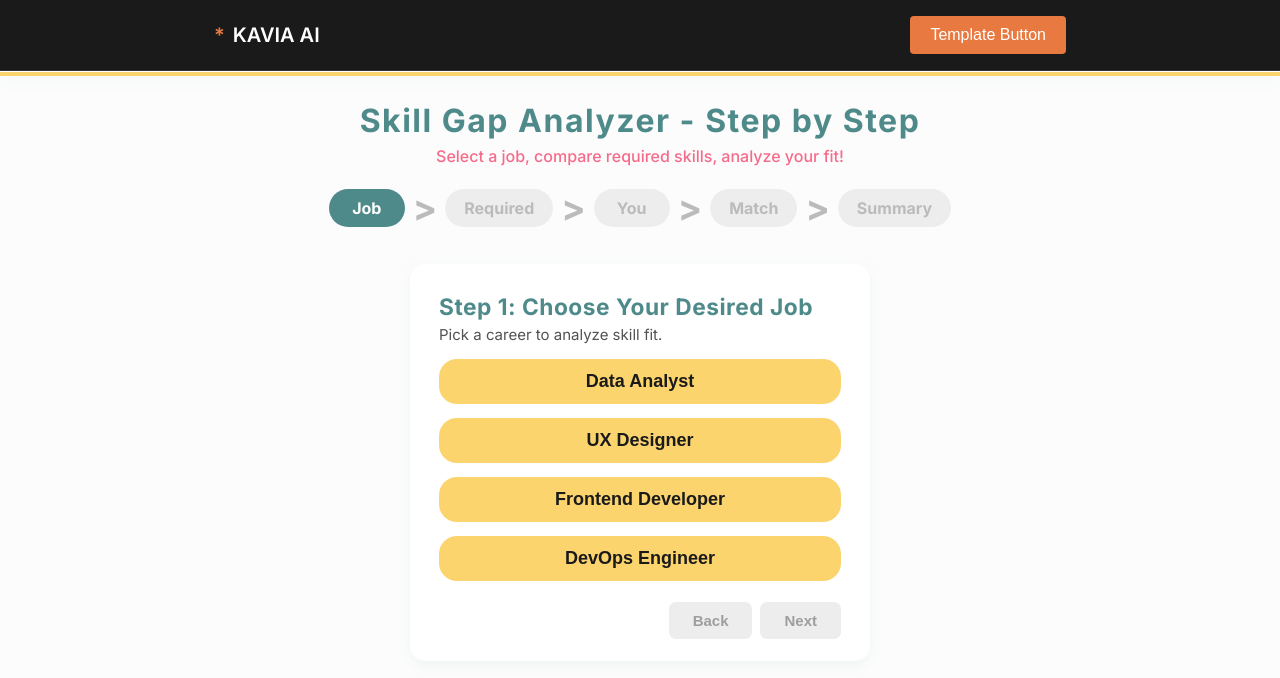
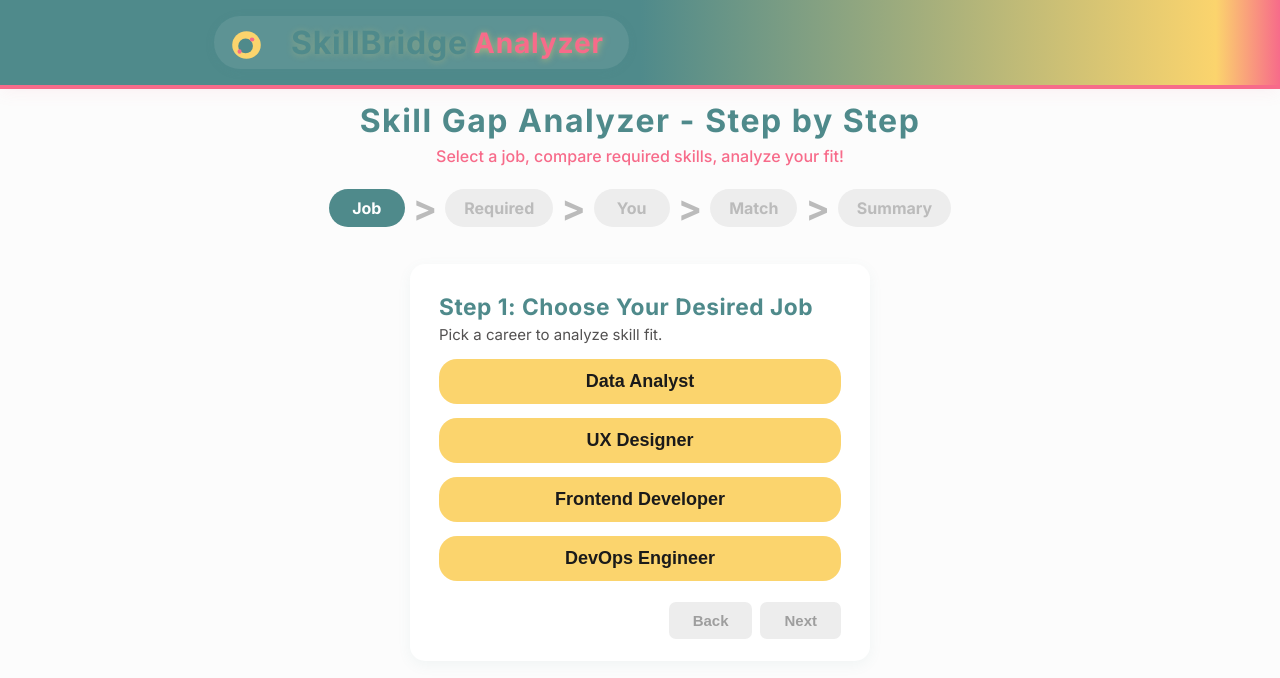
Before and after one commit to Workflow-Manager-admin/skillbridge-analyzer-26337-461d2305, a React (Create React App) app in the folder skillbridge_analyzer/: page / in a window 1280 px wide. Shown: the top 678 px of the page. Built offline with nearby package versions, Linux system fonts and the light colour scheme; the HTML template or start-up script is replaced by a standard one.

Commit message:
Auto-commit: Changes as of 2025-05-30T22:03:45.666038+00:00

```diff
--- a/skillbridge_analyzer/src/App.js
+++ b/skillbridge_analyzer/src/App.js
@@ -4,16 +4,69 @@ import MainContainer from './MainContainer';
 
 // PUBLIC_INTERFACE
 function App() {
+  // Palette
+  const PRIMARY = "#4F8A8B";
+  const SECONDARY = "#FBD46D";
+  const ACCENT = "#F76B8A";
+
   return (
     <div className="app">
-      {/* KAVIA AI Navbar */}
-      <nav className="navbar">
+      {/* Vibrant Navbar with Engaging Logo */}
+      <nav
+        className="navbar"
+        style={{
+          background:
+            "linear-gradient(90deg, #4F8A8B 50%, #FBD46D 95%, #F76B8A 100%)",
+          borderBottom: `4px solid ${ACCENT}`,
+          boxShadow: "0 4px 16px 0 rgba(247,107,138,0.07)",
+        }}
+      >
         <div className="container">
-          <div style={{ display: 'flex', justifyContent: 'space-between', width: '100%' }}>
-            <div className="logo">
-              <span className="logo-symbol">*</span> KAVIA AI
+          <div style={{ display: 'flex', alignItems: 'center', width: '100%' }}>
+            <div
+              className="logo"
+              style={{
+                fontSize: "1.6rem",
+                letterSpacing: "0.8px",
+                fontWeight: 700,
+                color: "#fff",
+                gap: 16,
+                background: "rgba(255,255,255,0.08)",
+                padding: "7px 25px 7px 15px",
+                borderRadius: 26,
+                boxShadow: "0 2px 10px 0 rgba(79,138,139,0.14)"
+              }}
+            >
+              {/* Engaging logo: funky icon + bold text with accent highlight */}
+              <span
+                style={{
+                  fontSize: 32,
+                  marginRight: 11,
+                  color: SECONDARY,
+                  textShadow: "0 2px 8px #f3c95e44"
+                }}
+                aria-label="logo"
+                role="img"
+              >
+                <svg width="35" height="34" viewBox="0 0 38 36" fill="none" xmlns="http://www.w3.org/2000/svg" style={{verticalAlign:'middle'}}>
+                  <ellipse cx="19" cy="18" rx="15.5" ry="15" fill="#FBD46D" />
+                  <ellipse cx="18" cy="19" rx="8" ry="8" fill="#4F8A8B" />
+                  <ellipse cx="25" cy="12" rx="2.5" ry="2.2" fill="#F76B8A" />
+                  <ellipse cx="11.5" cy="25" rx="2.2" ry="2.4" fill="#F76B8A" />
+                </svg>
+              </span>
+              <span>
+                <span style={{ color: PRIMARY, fontWeight: 900, fontSize: "1.25em", verticalAlign: "middle", textShadow: "0 1px 7px #fbd46d44" }}>
+                  SkillBridge
+                </span>
+                <span style={{
+                  color: ACCENT, fontWeight: 800, fontSize: "1.1em", marginLeft: 6, verticalAlign: "middle",
+                  textShadow: "0 1px 7px #fbd46d99"
+                }}>Analyzer</span>
+              </span>
             </div>
-            <button className="btn">Template Button</button>
+            {/* Spacer to keep logo on left */}
+            <div style={{ flex: 1 }} />
           </div>
         </div>
       </nav>
```
Also changed, not shown: 2 other files (tests, documents, lock files or other folders).
